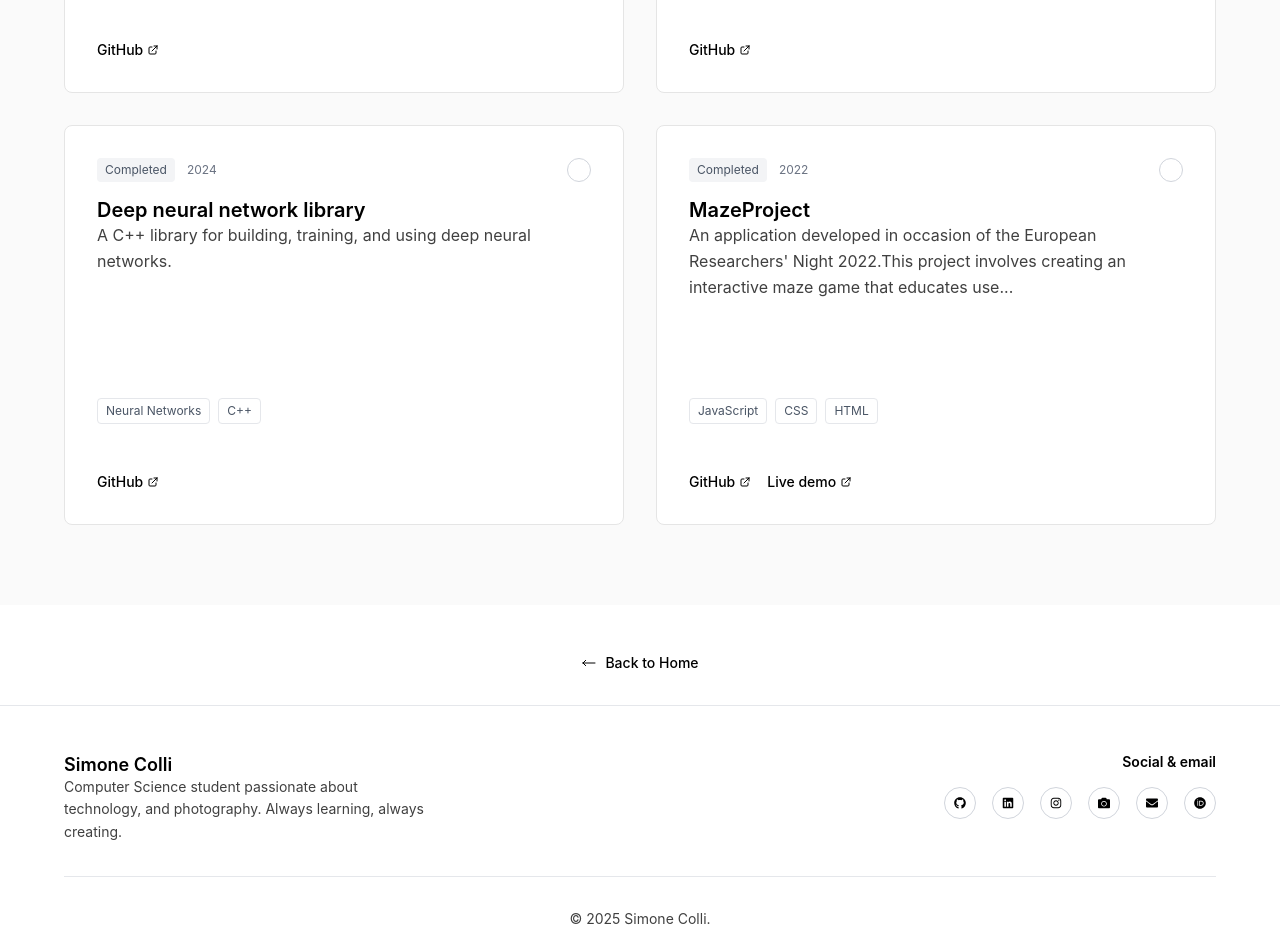
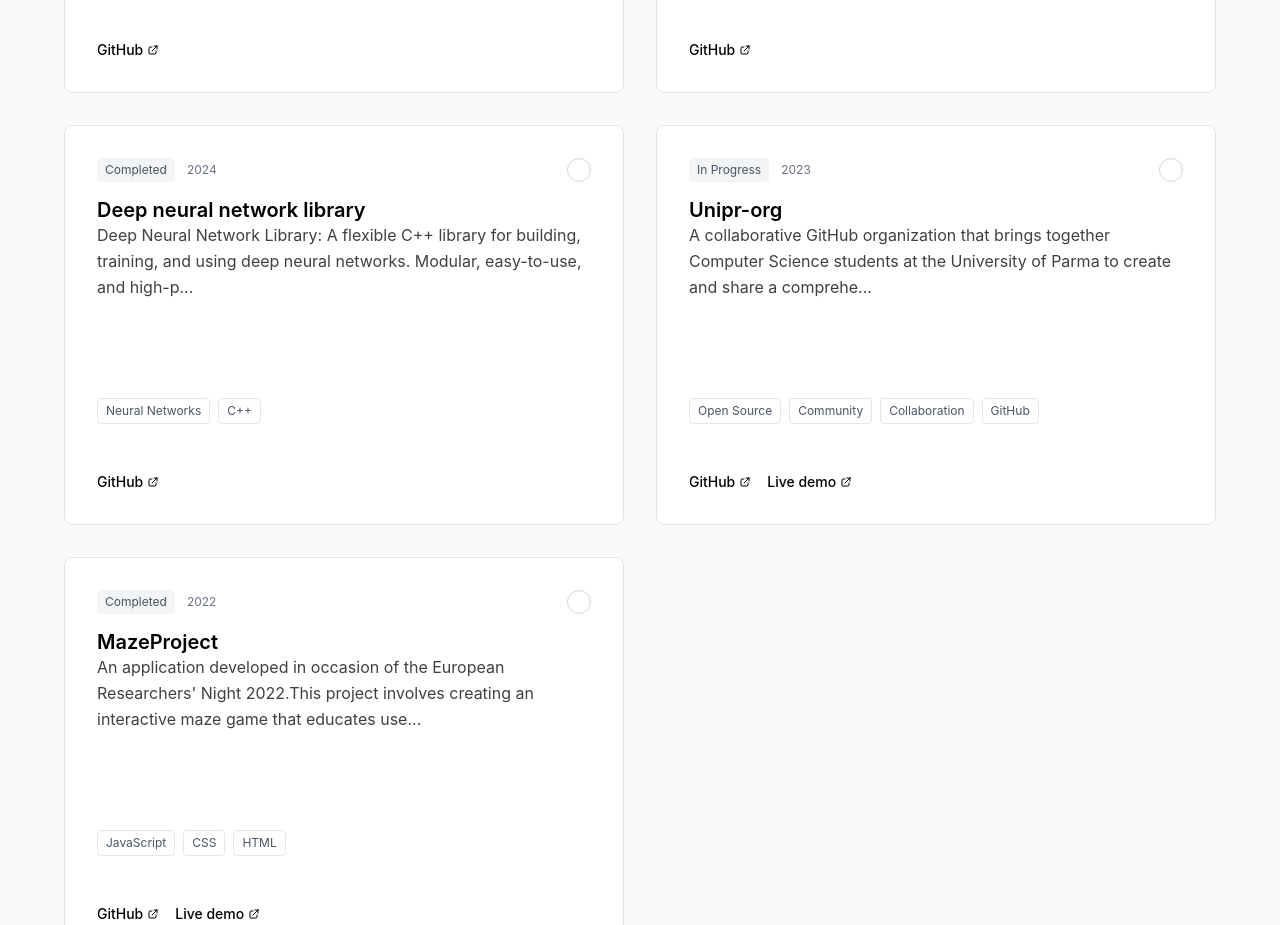
Before and after one commit to simonecolli/simonecolli.github.io, a React (Vite) app: page /projects in a window 1280 px wide. Shown: the part 1200-2125 px from the top of the page. Built offline with nearby package versions, Linux system fonts and the light colour scheme.

Commit message:
Added unipr-org

```diff
--- a/src/data/projects.ts
+++ b/src/data/projects.ts
@@ -21,7 +21,6 @@ export const projects: Project[] = [
     github: "https://github.com/simonecolli/simonecolli.github.io",
     demo: "https://www.simonecolli.com",
     year: "2025",
-    favourite: true,
   },
   {
     slug: "quantum-portfolio-optimization",
@@ -61,12 +60,31 @@ export const projects: Project[] = [
     slug: "deep-neural-network-library",
     title: "Deep neural network library",
     description:
-      "A C++ library for building, training, and using deep neural networks.",
+      "Deep Neural Network Library: A flexible C++ library for building,\
+      training, and using deep neural networks. Modular, easy-to-use, and\
+      high-performance.",
     tags: ["Neural Networks", "C++"],
     status: "Completed",
     github: "https://github.com/unipr-org/deep-neural-network",
     demo: "",
     year: "2024",
+  },
+  {
+    slug: "unipr-org",
+    title: "Unipr-org",
+    description:
+      "A collaborative GitHub organization that brings together\
+      Computer Science students at the University of Parma to\
+      create and share a comprehensive collection of course notes,\
+      study materials, and academic resources. The platform promotes\
+      open collaboration and knowledge sharing, making university\
+      learning more accessible for all students.",
+    tags: ["Open Source", "Community", "Collaboration", "GitHub"],
+    status: "In Progress",
+    github: "https://github.com/unipr-org",
+    demo: "https://unipr-org.github.io/",
+    year: "2023",
+    favourite: true,
   },
   {
     slug: "maze-project",
```
